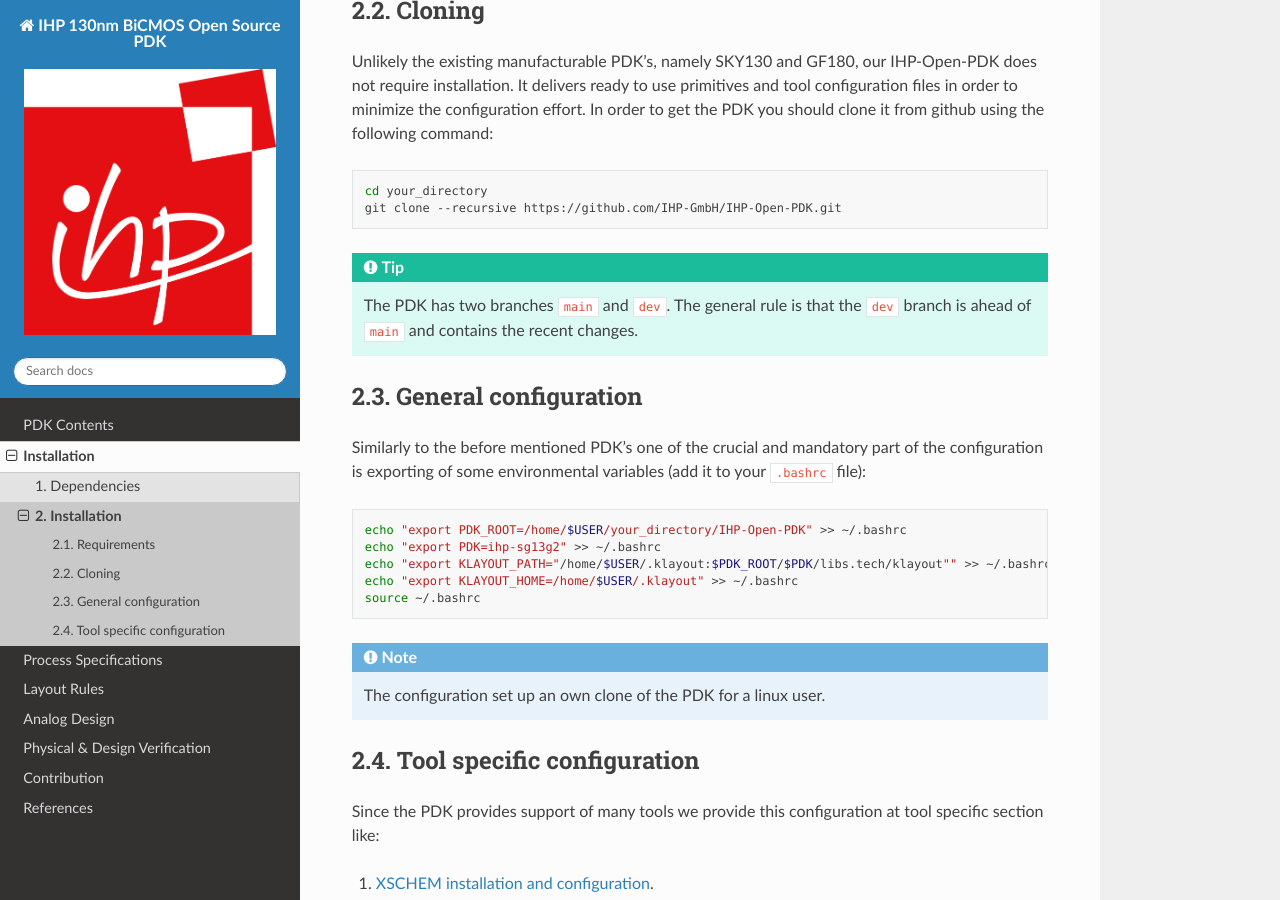
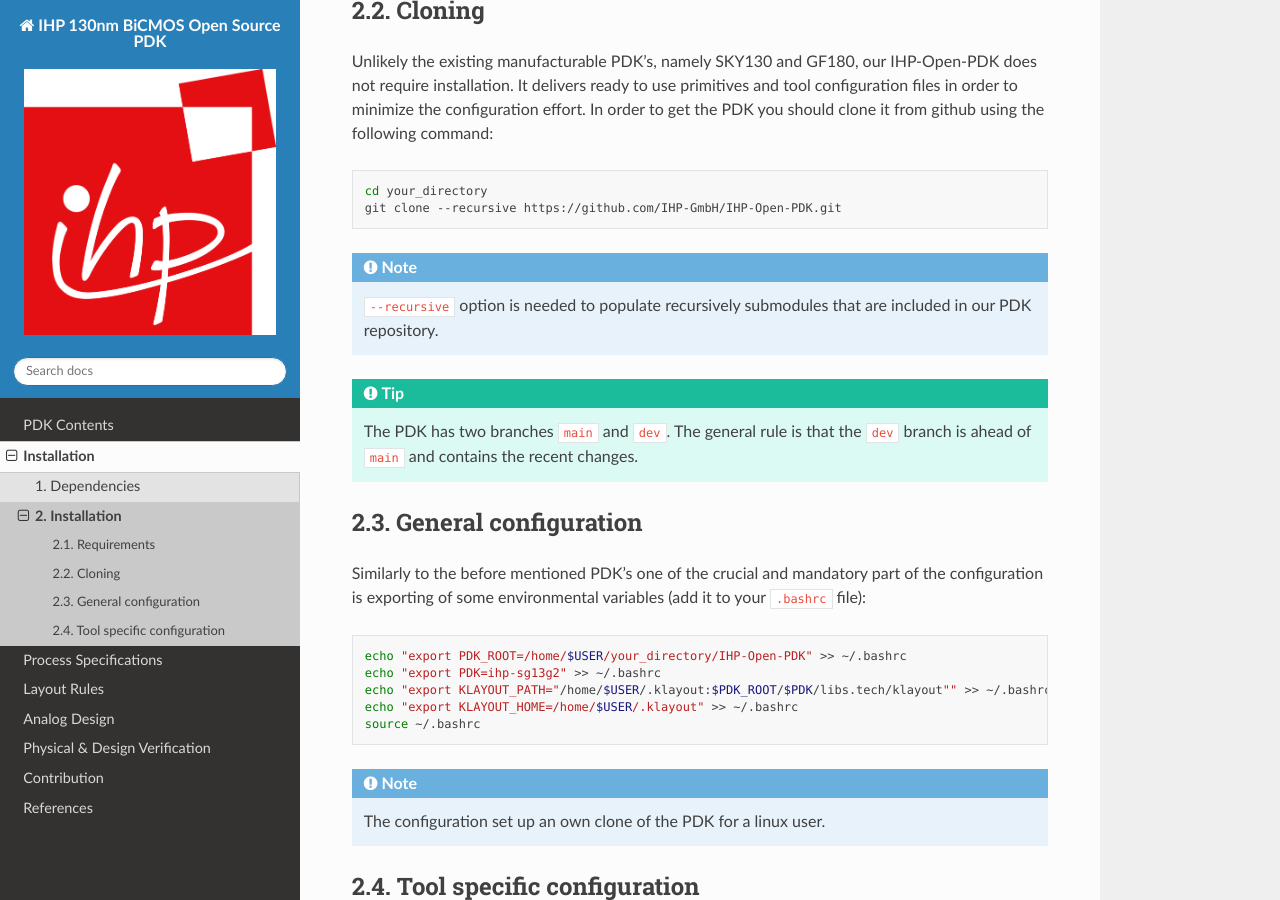
Before and after one commit to IHP-GmbH/IHP-Open-PDK-docs, a Sphinx documentation site: the page built from docs/install/installation.rst, in a window 1280 px wide and 900 px high, scrolled down 392 px. Built offline with Sphinx 7.4.7 and the Read the Docs theme 2.0.0, drawn with Linux system fonts in a browser that asks for light colours; pages that are not in the unit, such as notebooks, are missing from menus.

Commit message:
Update installation.rst
added note on `--recursive` option

```diff
--- a/docs/install/installation.rst
+++ b/docs/install/installation.rst
@@ -20,6 +20,9 @@
 
   cd your_directory
   git clone --recursive https://github.com/IHP-GmbH/IHP-Open-PDK.git
+
+.. note::
+    ``--recursive`` option is needed to populate recursively submodules that are included in our PDK repository.
 
 .. tip::
     The PDK has two branches ``main`` and ``dev``. The general rule is that the ``dev`` branch is ahead of ``main`` and contains the recent changes.
```
